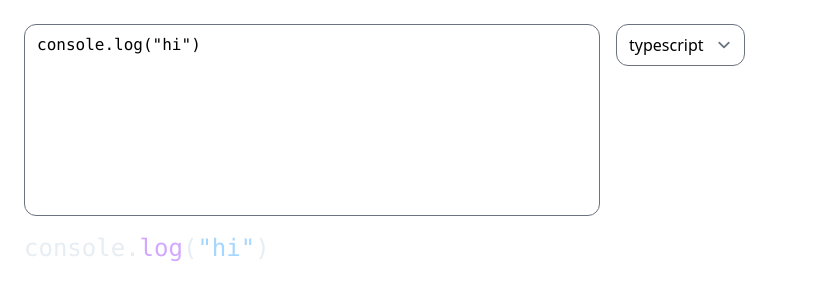
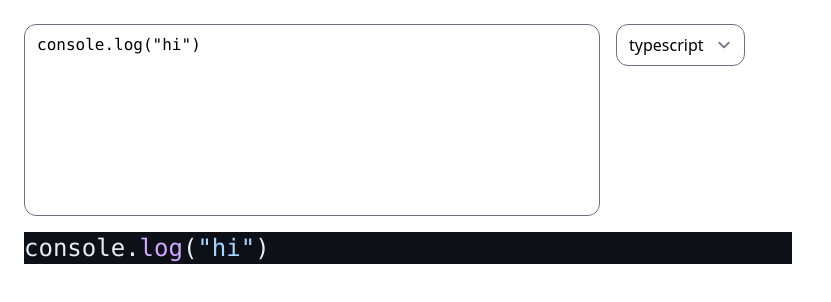
Before and after one commit to nevthereal/code-svg, a SvelteKit app: page / in a window 1280 px wide. Shown: the top 302 px of the page, without its empty margins (0-831 px from the left). Built offline with nearby package versions, Linux system fonts and the light colour scheme.

Commit message:
removed color thingy

```diff
--- a/src/routes/+page.svelte
+++ b/src/routes/+page.svelte
@@ -8,8 +8,7 @@
 	const htmlPromise = $derived(
 		codeToHtml(code, {
 			lang: lang,
-			theme: 'github-dark-default',
-			colorReplacements: { '#0d1117': 'transparent' }
+			theme: 'github-dark-default'
 		})
 	);
 
```
